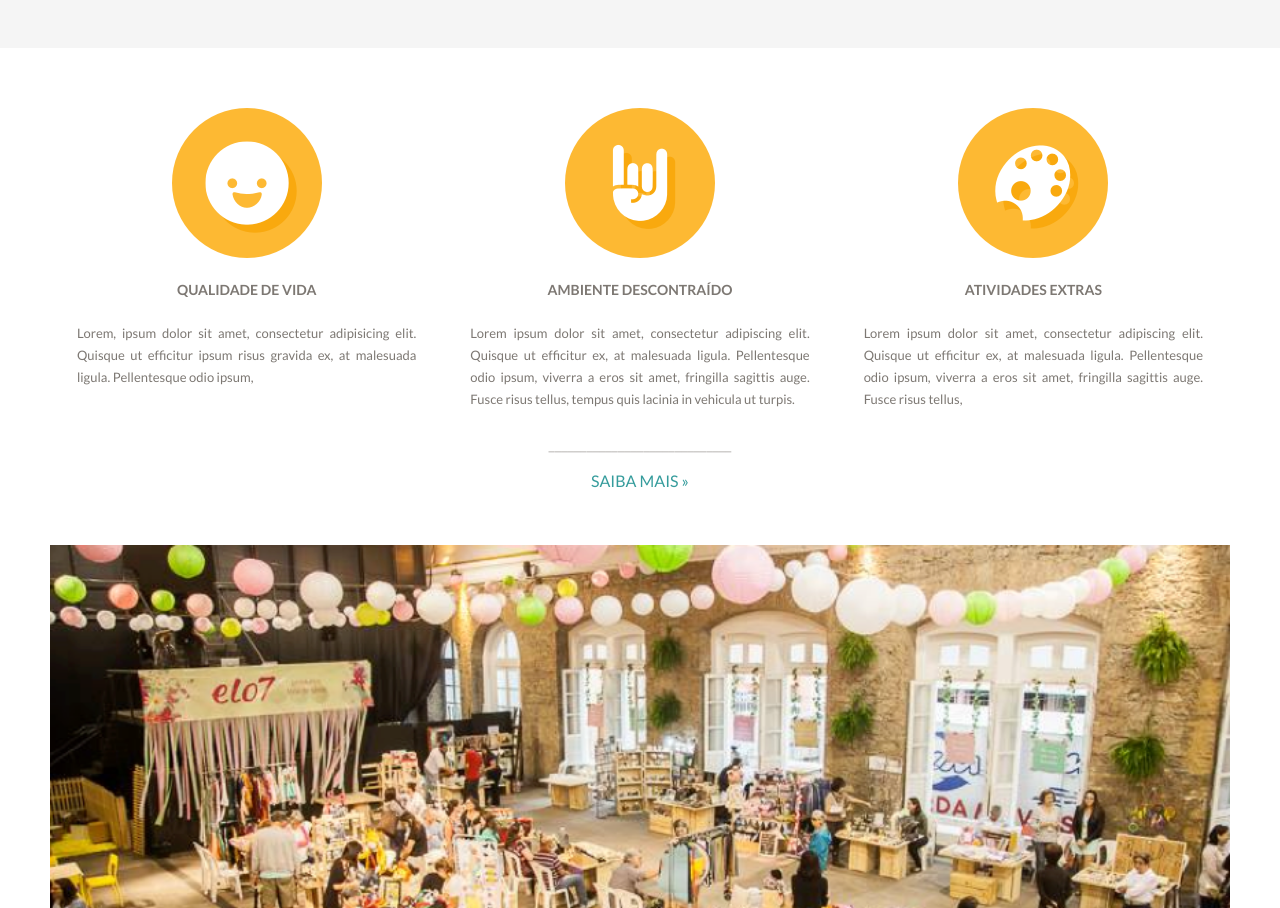
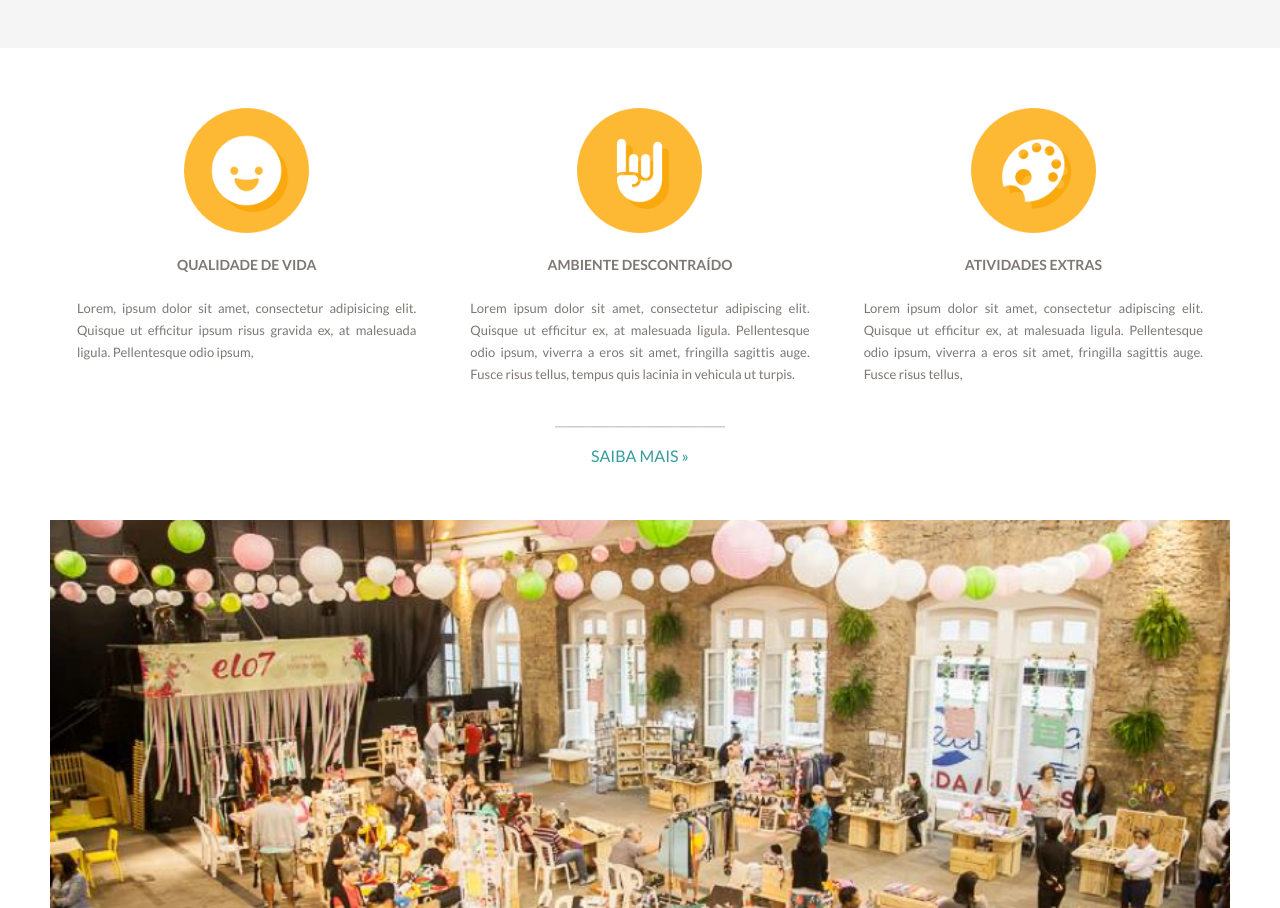
Before and after one commit to camianderson/Elo7-landing-page, a React (Create React App) app: page / in a window 1280 px wide. Shown: the part 1213-2121 px from the top of the page. Built offline with nearby package versions, Linux system fonts and the light colour scheme; no server answers.

Commit message:
Arrumar espaçamento e nomenclatura do componente Benefícios

```diff
--- a/src/components/Benefícios/Benefícios.js
+++ b/src/components/Benefícios/Benefícios.js
@@ -4,31 +4,58 @@ import ambiente from "../../assets/descontracao.png";
 import atividades from "../../assets/atividades.png";
 
 const Benefícios = () => {
-    return(
+  return (
     <div className="benefícios-container">
       <section className="benefícios-container--lista">
-                <section className="sessão thin">
-                    <img alt="emoji rosto sorrindo" src={qualidade}></img>
+        <div className="sessão thin">
+          <img
+            className="ben-imagem"
+            alt="emoji rosto sorrindo"
+            src={qualidade}
+          ></img>
           <h2 className="sessão-titulo">qualidade de vida</h2>
-                    <p>Lorem, ipsum dolor sit amet, consectetur adipisicing elit. Quisque ut efficitur ipsum risus gravida ex, at malesuada ligula. Pellentesque odio ipsum,</p>
-                </section>
-                <section className="sessão thin">
-                    <img alt="emoji mão com idicador e mindinho para cima" src={ambiente}></img>
+          <p>
+            Lorem, ipsum dolor sit amet, consectetur adipisicing elit. Quisque
+            ut efficitur ipsum risus gravida ex, at malesuada ligula.
+            Pellentesque odio ipsum,
+          </p>
+        </div>
+        <div className="sessão thin">
+          <img
+            className="ben-imagem"
+            alt="emoji mão com idicador e mindinho para cima"
+            src={ambiente}
+          ></img>
           <h2 className="sessão-titulo">ambiente descontraído</h2>
-                    <p>Lorem ipsum dolor sit amet, consectetur adipiscing elit. Quisque ut efficitur ex, at malesuada ligula. Pellentesque odio ipsum, viverra a eros sit amet, fringilla sagittis auge. Fusce risus tellus, tempus quis lacinia in vehicula ut turpis.</p>
-                </section>
-                <section className="sessão thin">
-                    <img  alt="emoji paleta de pintor"  src={atividades}></img>
+          <p>
+            Lorem ipsum dolor sit amet, consectetur adipiscing elit. Quisque ut
+            efficitur ex, at malesuada ligula. Pellentesque odio ipsum, viverra
+            a eros sit amet, fringilla sagittis auge. Fusce risus tellus, tempus
+            quis lacinia in vehicula ut turpis.
+          </p>
+        </div>
+        <div className="sessão thin">
+          <img
+            className="ben-imagem"
+            alt="emoji paleta de pintor"
+            src={atividades}
+          ></img>
           <h2 className="sessão-titulo">atividades extras</h2>
-                    <p>Lorem ipsum dolor sit amet, consectetur adipiscing elit. Quisque ut efficitur ex, at malesuada ligula. Pellentesque odio ipsum, viverra a eros sit amet, fringilla sagittis auge. Fusce risus tellus,</p>
-                </section>
+          <p>
+            Lorem ipsum dolor sit amet, consectetur adipiscing elit. Quisque ut
+            efficitur ex, at malesuada ligula. Pellentesque odio ipsum, viverra
+            a eros sit amet, fringilla sagittis auge. Fusce risus tellus,
+          </p>
+        </div>
       </section>
       <section className="benefícios-container--btn">
-                <span className="separador">_____________________________</span>
-                <a href='#' className='saiba-mais-link btn'>Saiba Mais &raquo;</a>
+        <span className="separador">___________________________</span>
+        <a href="#" className="saiba-mais-link btn">
+          Saiba Mais &raquo;
+        </a>
       </section>
     </div>
-    )
-}
+  );
+};
 
 export default Benefícios;
--- a/src/components/Benefícios/Benefícios.scss
+++ b/src/components/Benefícios/Benefícios.scss
@@ -1,10 +1,12 @@
-.benefícios-container{
+.benefícios-container {
   margin-top: 40px;
-    &--lista{
+
+  &--lista {
     display: flex;
     justify-content: space-around;
     padding: 20px 50px;
-        .sessão{
+
+    .sessão {
       display: flex;
       flex-direction: column;
       align-items: center;
@@ -13,7 +15,11 @@
       padding: 0 25px;
       font-size: 1.3rem;
 
-            &-titulo{
+      .ben-imagem {
+        height: 125px;
+      }
+
+      &-titulo {
         text-align: center;
         text-transform: uppercase;
         font-size: 1.4rem;
@@ -21,11 +27,13 @@
       }
     }
   }
-    &--btn{
+
+  &--btn {
     display: flex;
     flex-direction: column;
     align-items: center;
-        .saiba-mais-link{
+
+    .saiba-mais-link {
       padding-top: 10px;
     }
   }
```
Lines whose indentation alone changed are shown as unchanged.
